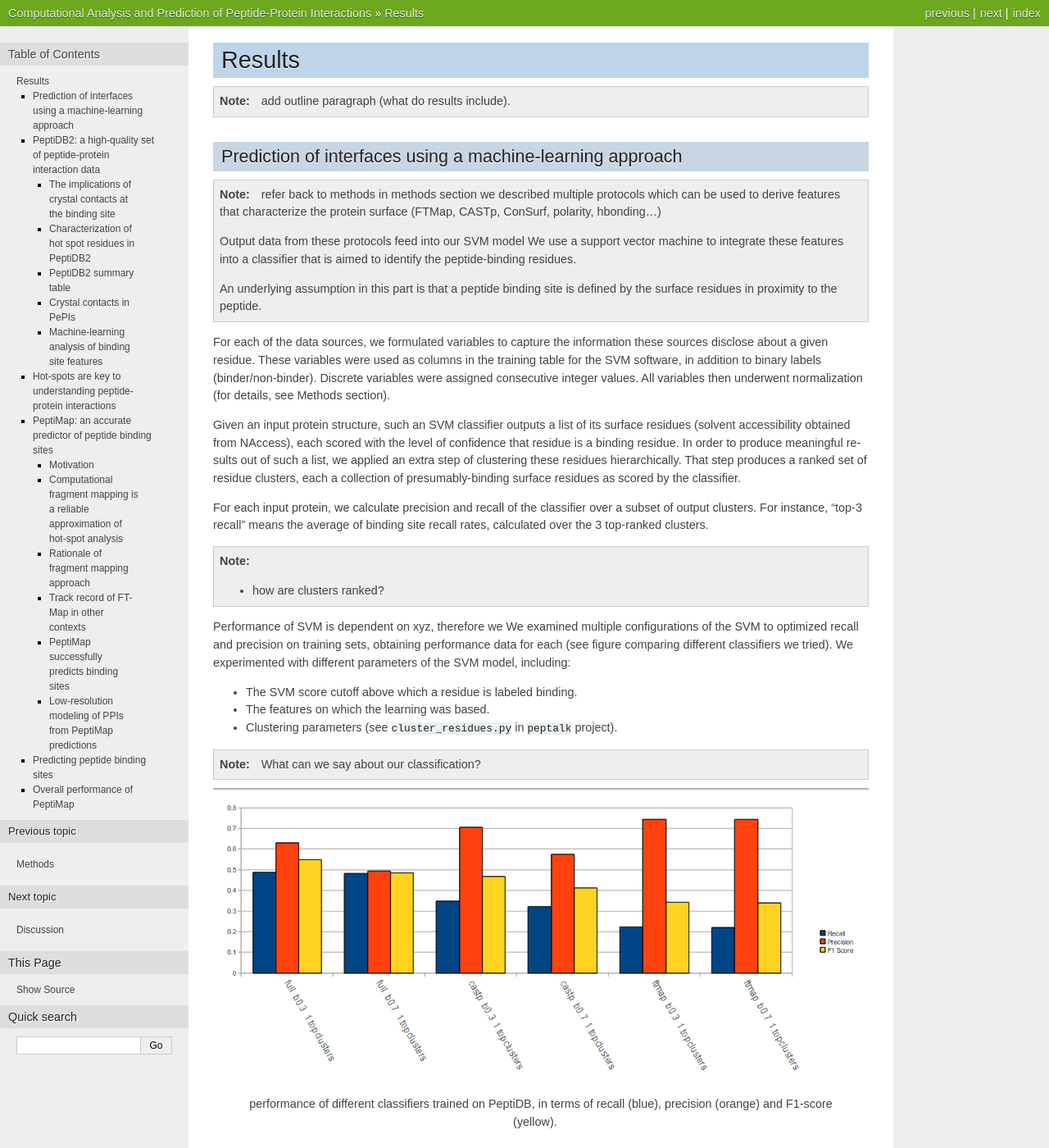
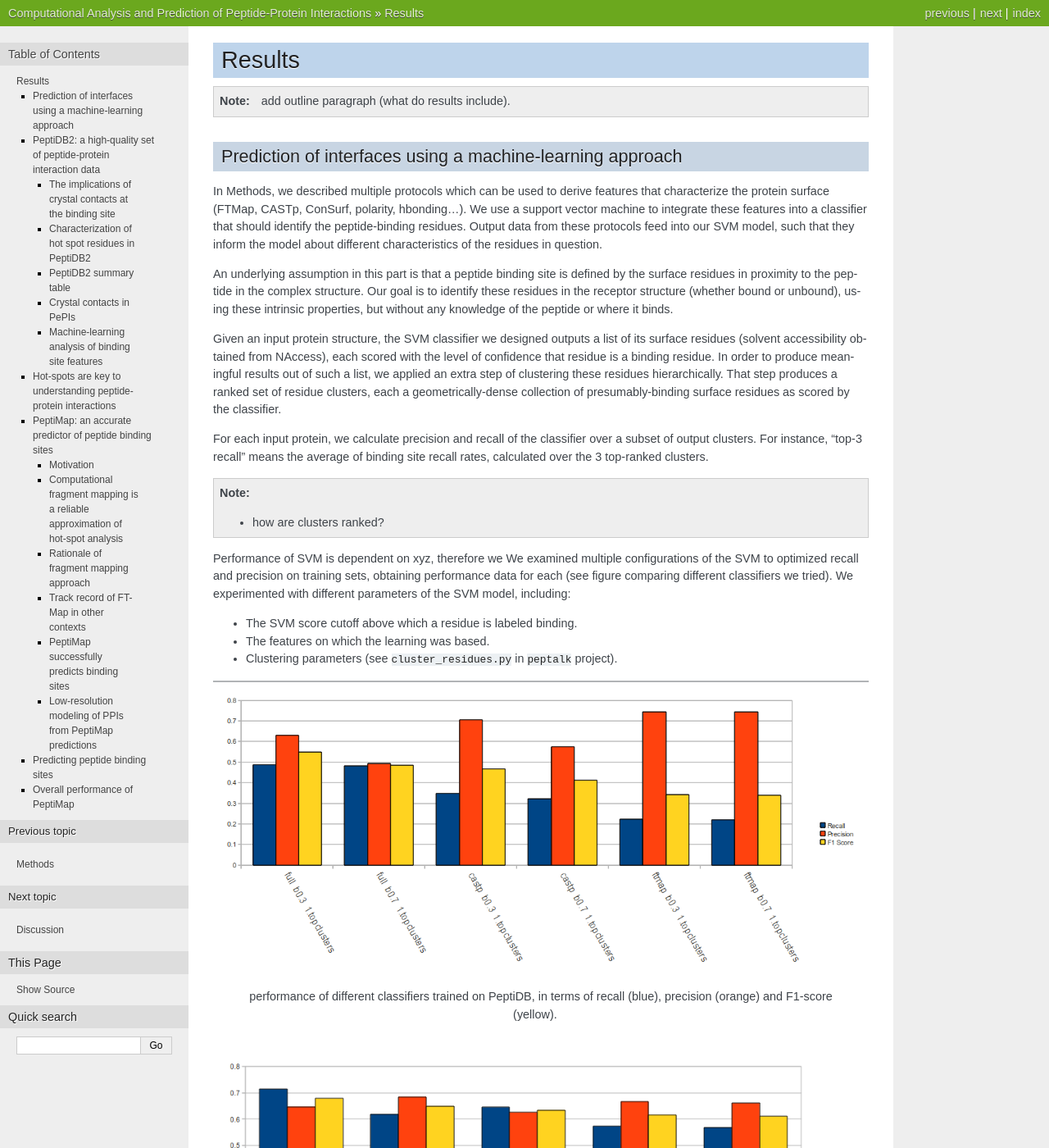
Before and after one commit to assaff/msc-thesis, a Sphinx documentation site: the page built from source/results.rst, in a window 1280 px wide and 1400 px high. Shown: the whole window at 82% size. Built offline with Sphinx 7.4.7, drawn with Linux system fonts in a browser that asks for light colours; formulas are drawn with MathJax 3; some of the changed text lies outside the part shown.

Commit message:
added top5 figure to compare classifiers in SVM section

```diff
--- a/source/results.rst
+++ b/source/results.rst
@@ -7,36 +7,41 @@
 Prediction of interfaces using a machine-learning approach
 --------------------------------------------------------------
 
-.. note::
+In Methods, we described multiple protocols which can be
+used to derive features that characterize the protein surface (FTMap,
+CASTp, ConSurf, polarity, hbonding...).
+We use a support vector machine to integrate these features into a
+classifier that should identify the peptide-binding residues.
+Output data from these protocols feed into our SVM model, such that
+they inform the model about different characteristics of the residues
+in question.
 
-    refer back to methods
-    in methods section we described multiple protocols which can be
-    used to derive features that characterize the protein surface (FTMap, CASTp, ConSurf,
-    polarity, hbonding...)
+An underlying assumption in this part is that a peptide binding
+site is defined by the surface residues in proximity to the peptide in
+the complex structure.
+Our goal is to identify these residues in the receptor structure
+(whether bound or unbound), using these intrinsic properties, but
+without any knowledge of the peptide or where it binds.
 
-    Output data from these protocols feed into our SVM model
-    We use a support vector machine to integrate these features into a
-    classifier that is aimed to identify the peptide-binding residues.
+.. note: Move to methods:
 
-    An underlying assumption in this part is that a peptide binding
-    site is defined by the surface residues in proximity to the peptide.
+    For each of the data sources, we formulated variables to capture the
+    information these sources disclose about a given residue.
+    These variables were used as columns in the training table for the SVM
+    software, in addition to binary labels (binder/non-binder).
+    Discrete variables were assigned consecutive integer values.
+    All variables then underwent normalization (for details, see Methods
+    section).
 
-For each of the data sources, we formulated variables to capture the
-information these sources disclose about a given residue.
-These variables were used as columns in the training table for the SVM
-software, in addition to binary labels (binder/non-binder).
-Discrete variables were assigned consecutive integer values.
-All variables then underwent normalization (for details, see Methods
-section).
-
-Given an input protein structure, such an SVM classifier outputs a
-list of its surface residues (solvent accessibility obtained from
-NAccess), each scored with the level of confidence that residue is a
-binding residue.
+Given an input protein structure, the SVM classifier we designed
+outputs a list of its surface residues (solvent accessibility obtained
+from NAccess), each scored with the level of confidence that residue
+is a binding residue.
 In order to produce meaningful results out of such a list, we applied
 an extra step of clustering these residues hierarchically.
-That step produces a ranked set of residue clusters, each a collection
-of presumably-binding surface residues as scored by the classifier.
+That step produces a ranked set of residue clusters, each a
+geometrically-dense collection of presumably-binding surface residues
+as scored by the classifier.
 
 For each input protein, we calculate precision and recall of the
 classifier over a subset of output clusters. For instance, "top-3
@@ -58,10 +63,6 @@
 * Clustering parameters (see ``cluster_residues.py`` in ``peptalk``
   project).
 
-.. note::
-
-    What can we say about our classification?
-
 -----------------------
 
 .. figure:: _images/top1_classifiers.png
@@ -70,6 +71,14 @@
 
     performance of different classifiers trained on PeptiDB, in terms
     of recall (blue), precision (orange) and F1-score (yellow).
+
+.. figure:: _images/top5_classifiers.png
+    :align: center
+    :width: 100%
+
+    performance of the same classifiers, as measured over the top1
+    clusters in each classifiers.
+
 
 The data show that the classifiers which incorporate all data sources
 (e.g. ``classifier1_full``) outperform those that specialize in one
```
Also changed, not shown: source/_images/top5_classifiers.png (added).
